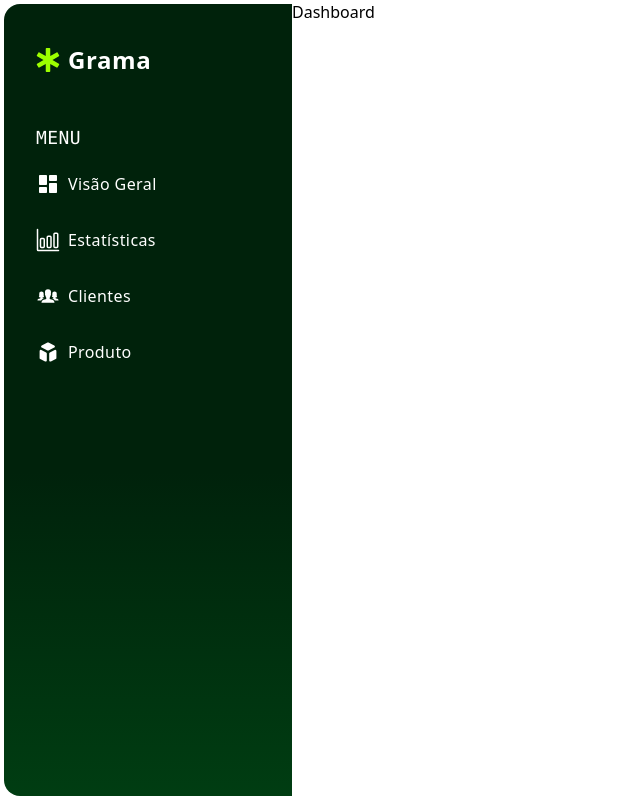
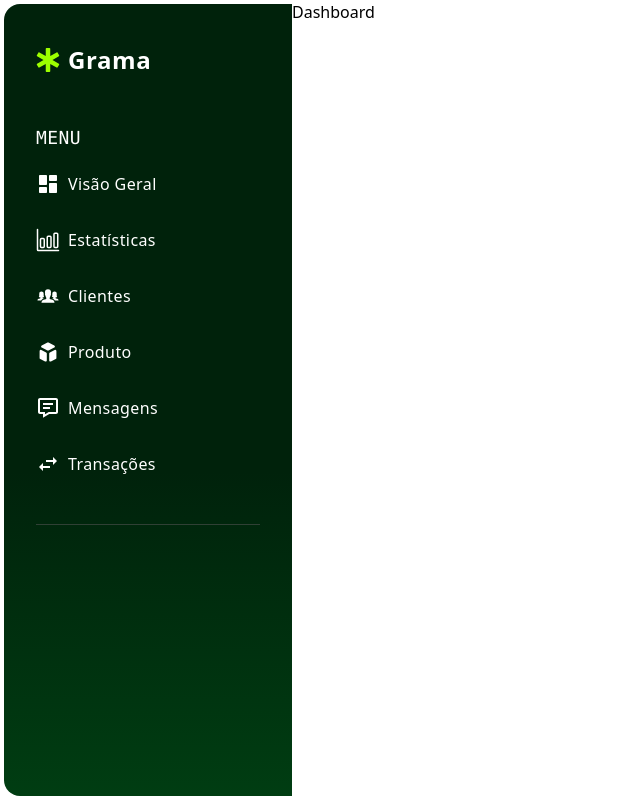
Before and after one commit to capaolab/grama, a Next.js app in the folder grama/: page /dashboard in a window 1280 px wide. Shown: the whole page, without its empty margins (0-640 px from the left). Built offline with nearby package versions, Linux system fonts and the light colour scheme.

Commit message:
added more options in <SideBar /> and added it in the DashboardLayout

```diff
--- /dev/null
+++ b/grama/src/app/dashboard/layout.jsx
@@ -0,0 +1,10 @@
+import SideBar from "@/components/SideBar";
+
+export default function DashboardLayout({ children }) {
+  return (
+    <div className="flex">
+      <SideBar />
+      {children}
+    </div>
+  );
+}
--- a/grama/src/app/dashboard/page.jsx
+++ b/grama/src/app/dashboard/page.jsx
@@ -1,13 +1,9 @@
-import SideBar from "@/components/SideBar";
-
-
 function Dashboard() {
-    return (
-        <div className="bg-white flex h-screen w-full">
-            <SideBar />
-            Dashboard
-        </div>
-    )
+  return (
+    <div className="bg-white flex h-screen w-full">
+      Dashboard
+    </div>
+  )
 }
 
 export default Dashboard;
--- a/grama/src/components/SideBar.jsx
+++ b/grama/src/components/SideBar.jsx
@@ -4,11 +4,14 @@ import { RiDashboardFill } from "react-icons/ri";
 import { IoBarChartOutline } from "react-icons/io5";
 import { IoIosPeople } from "react-icons/io";
 import { HiCube } from "react-icons/hi";
+import { BiMessageDetail } from "react-icons/bi";
+import { MdSwapHoriz } from "react-icons/md"
 
 function SideBar() {
   return (
     <nav
-      className="min-h-[40rem] max-h-screen ml-1 my-1 w-72 pl-8 py-10 primary-gradient text-white rounded-l-2xl"
+      className="min-h-[40rem] max-h-screen ml-1 my-1 w-72 py-10 px-8 primary-gradient
+     text-white flex-none rounded-l-2xl"
     >
       <Link href='#' className="flex items-center gap-2">
         <FaStarOfLife className="text-2xl text-secondary-1" />
@@ -56,6 +59,27 @@ function SideBar() {
             <p className="group-hover:font-semibold text-white">Produto</p>
           </Link>
         </ul>
+        <ul>
+          <Link href="#" className="navBar-link group">
+            <div
+              className="absolute -left-8 w-[0.4rem] h-11 hidden group-hover:block bg-secondary-1 rounded-r-md"
+            >
+            </div>
+            <BiMessageDetail className="text-2xl group-hover:text-secondary-1" />
+            <p className="group-hover:font-semibold text-white">Mensagens</p>
+          </Link>
+        </ul>
+        <ul>
+          <Link href="#" className="navBar-link group">
+            <div
+              className="absolute -left-8 w-[0.4rem] h-11 hidden group-hover:block bg-secondary-1 rounded-r-md"
+            >
+            </div>
+            <MdSwapHoriz className="text-2xl group-hover:text-secondary-1" />
+            <p className="group-hover:font-semibold text-white">Transações</p>
+          </Link>
+        </ul>
+        <hr className="my-6 border-[#52525296]" />
       </li>
     </nav>
   )
```
Also changed, not shown: 1 other file (tests, documents, lock files or other folders).
